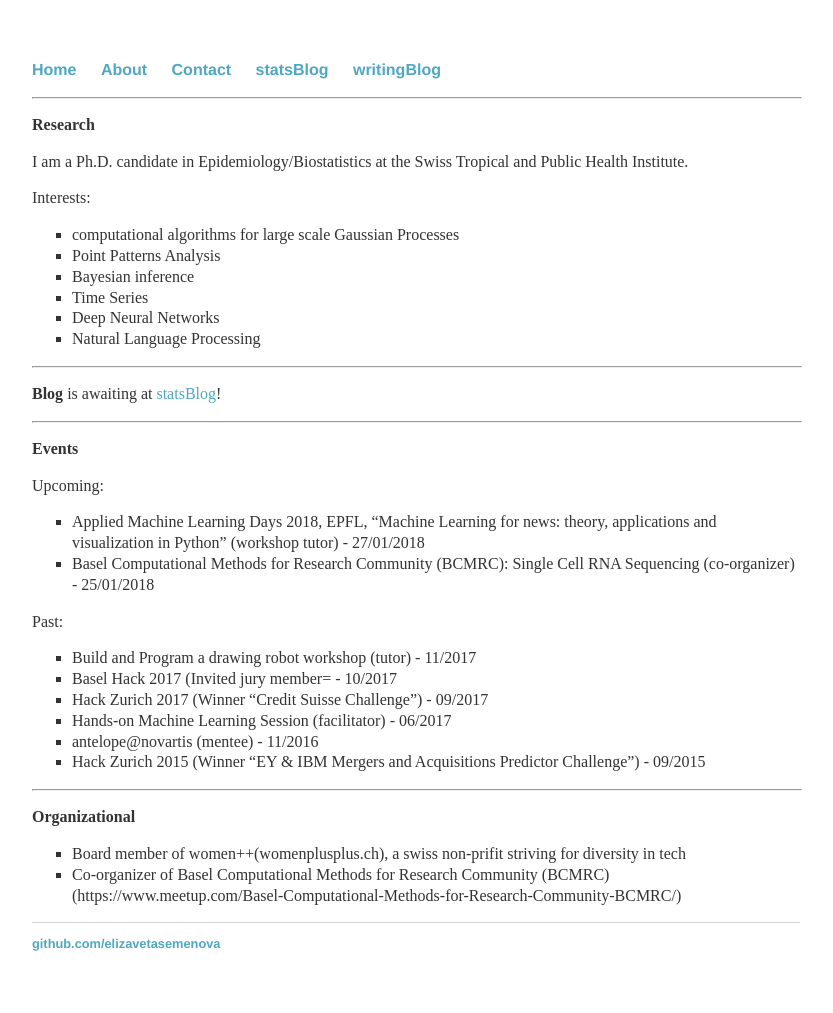
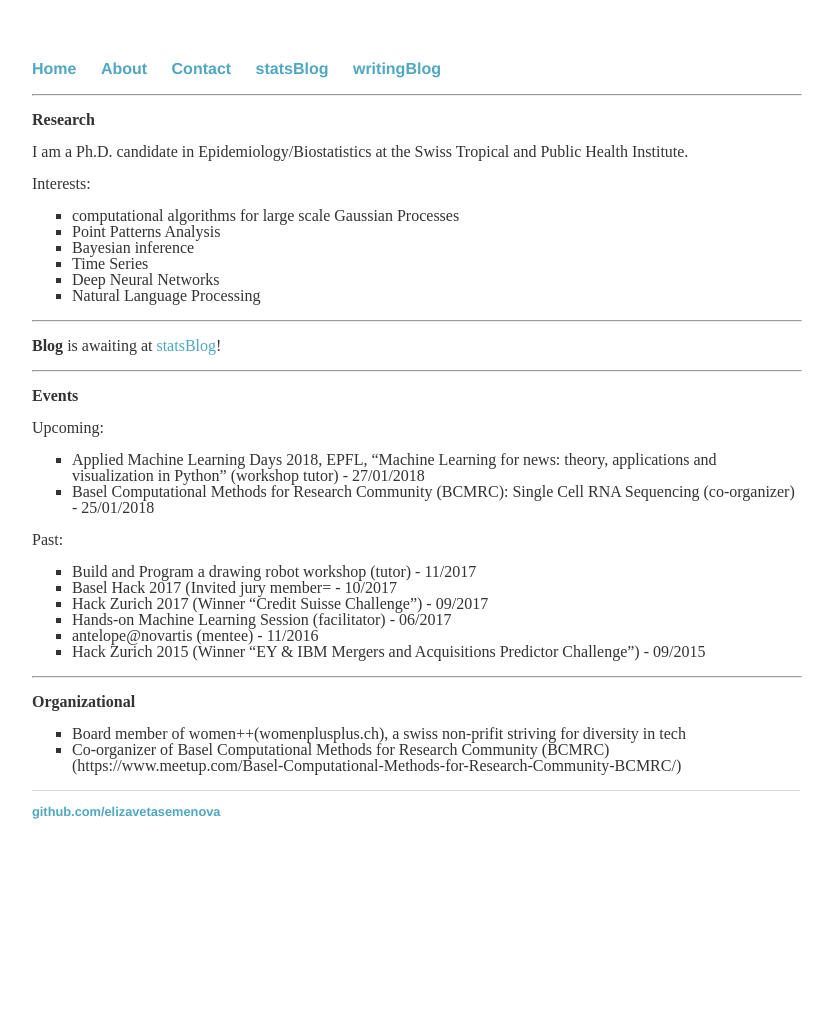
Before and after one commit to elizavetasemenova/elizavetasemenova.github.io, a Jekyll site: the page built from index.html, in a window 1280 px wide. Shown: the whole page, without its empty margins (224-1057 px from the left). Built offline with Jekyll 4.4.1, drawn with Linux system fonts in a browser that asks for light colours; after the commit the page ends 900 px from its top, so only the background shows below that.

Commit message:
Update main.css

```diff
--- a/css/main.css
+++ b/css/main.css
@@ -26,12 +26,12 @@ h1 {
 }
 p {
     font-size: 1.0em;
-    line-height: 1.3em;
+    line-height: 1.0em;
     color: #333;
 }
 ul li {
     font-size: 1.0em;
-    line-height: 1.3em;
+    line-height: 1.0em;
     color: #333;
 }
 
```
